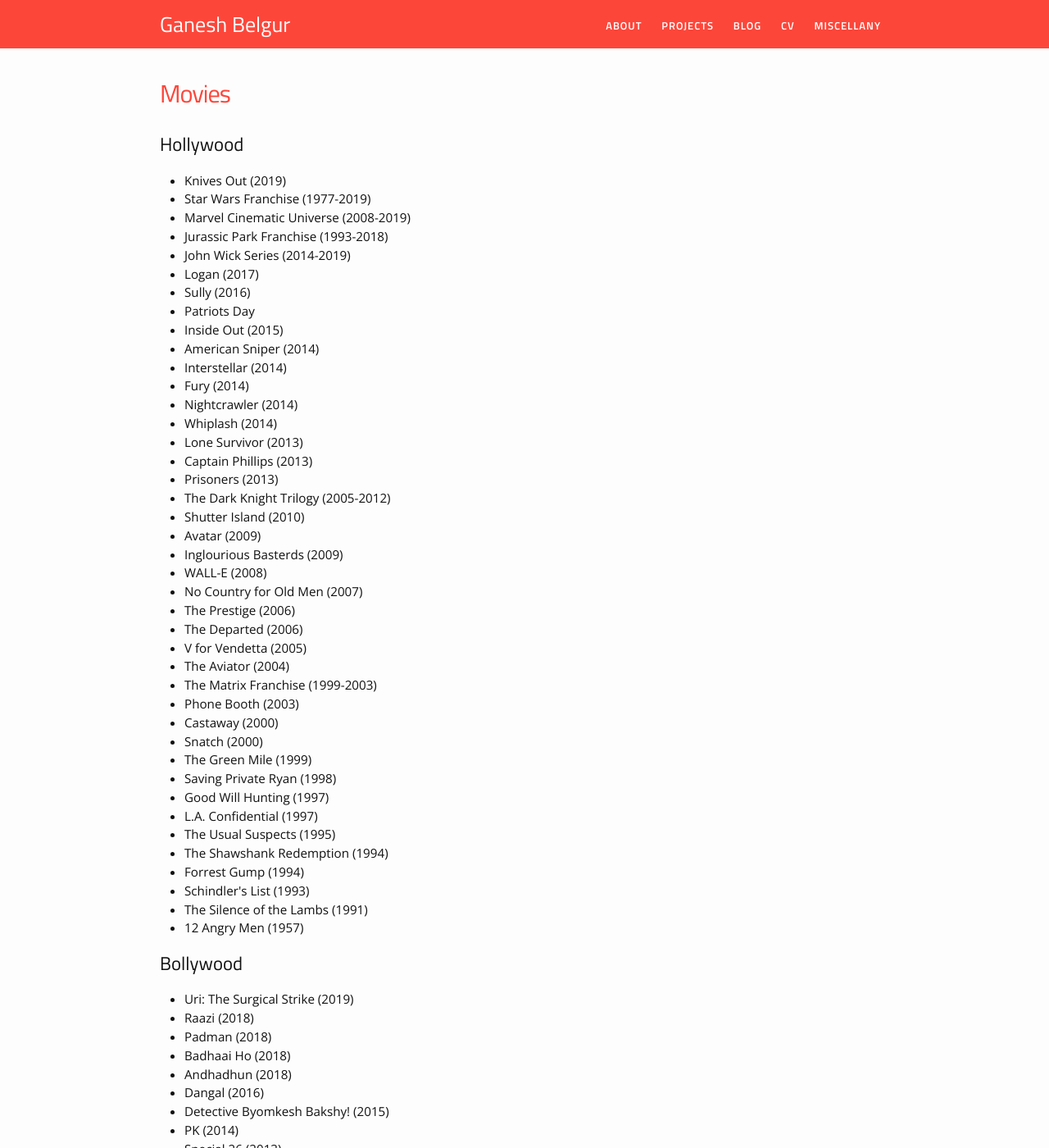
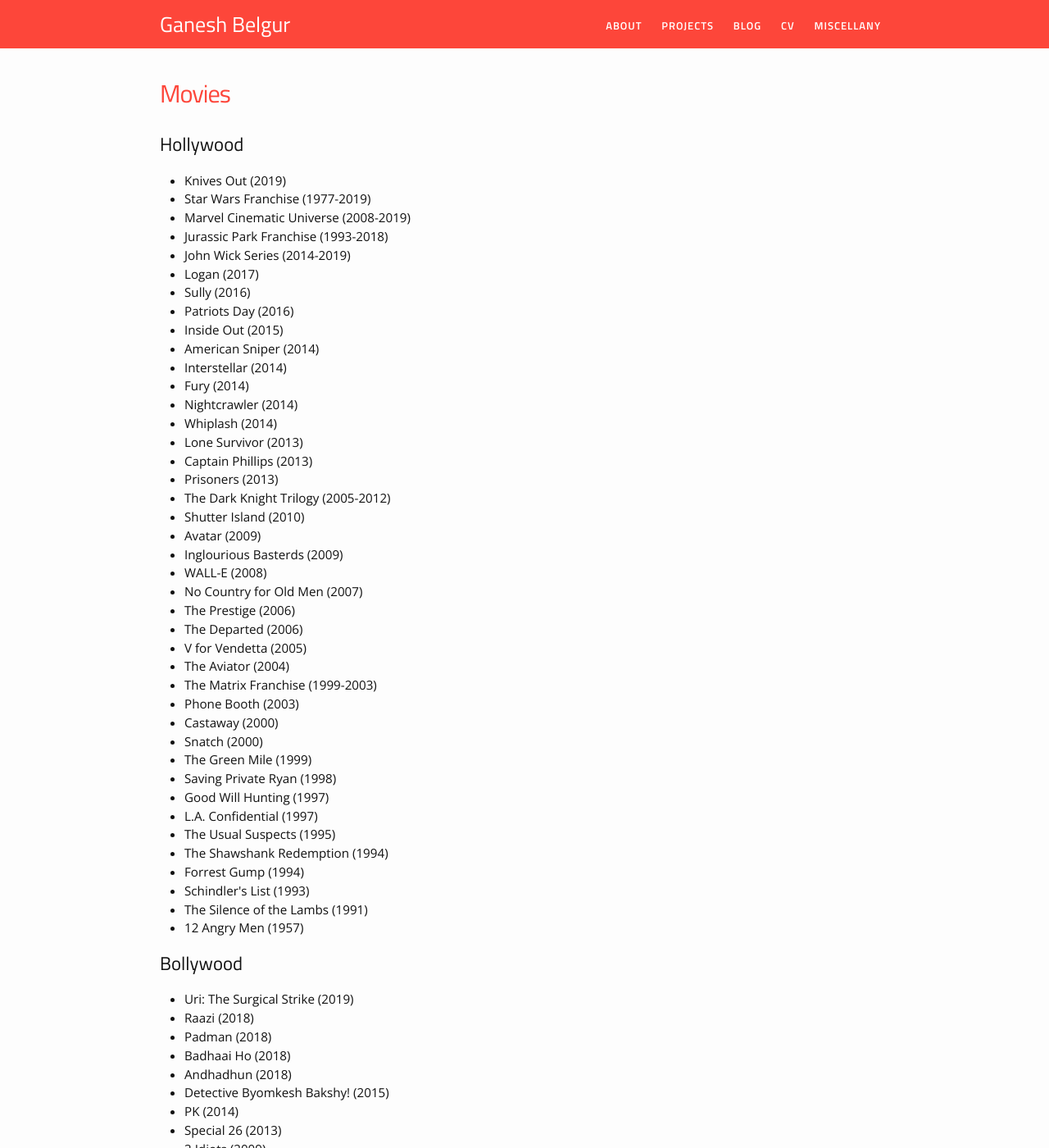
Before and after one commit to paribeshregmi/paribeshregmi.github.io, a Jekyll site: the page built from assets/pages/miscellany/movies.markdown, in a window 1280 px wide and 1400 px high. Shown: the whole window at 82% size. Built offline with Jekyll 4.4.1, drawn with Linux system fonts in a browser that asks for light colours; part of the change alters nothing that is shown.

Commit message:
Added release year for Patriot's Day movie and removed Dangal from the list

```diff
--- a/assets/pages/miscellany/movies.markdown
+++ b/assets/pages/miscellany/movies.markdown
@@ -12,7 +12,7 @@ permalink: /miscellany/movies/
     <li>John Wick Series (2014-2019)</li>
     <li>Logan (2017)</li>
     <li>Sully (2016)</li>
-    <li>Patriots Day</li>
+    <li>Patriots Day (2016)</li>
 	<li>Inside Out (2015)</li>
     <li>American Sniper (2014)</li>
     <li>Interstellar (2014)</li>
@@ -55,7 +55,6 @@ permalink: /miscellany/movies/
     <li>Padman (2018)</li>
     <li>Badhaai Ho (2018)</li>
     <li>Andhadhun (2018)</li>
-    <li>Dangal (2016)</li>
     <li>Detective Byomkesh Bakshy! (2015)</li>
     <li>PK (2014)</li>
     <li>Special 26 (2013)</li>
```
